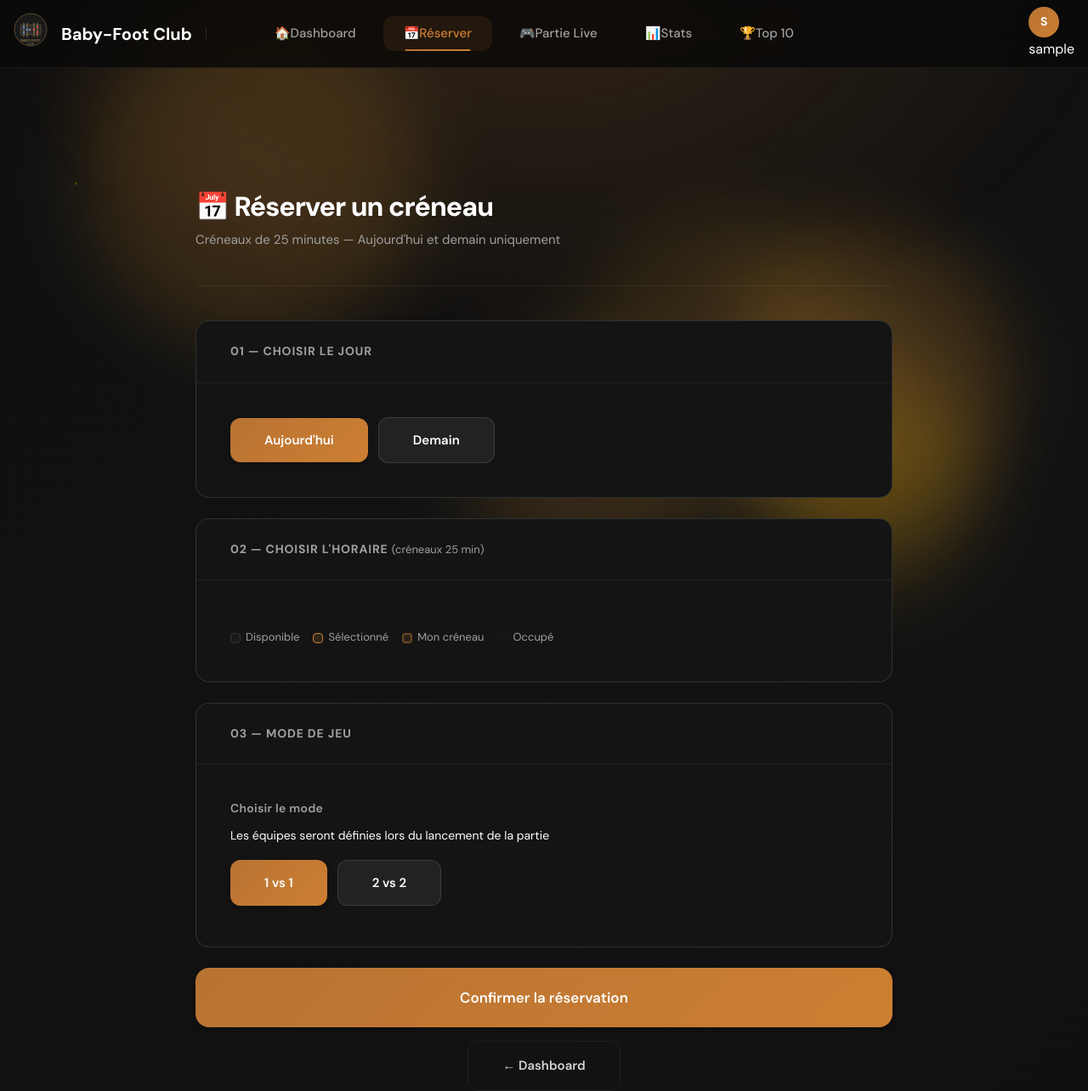
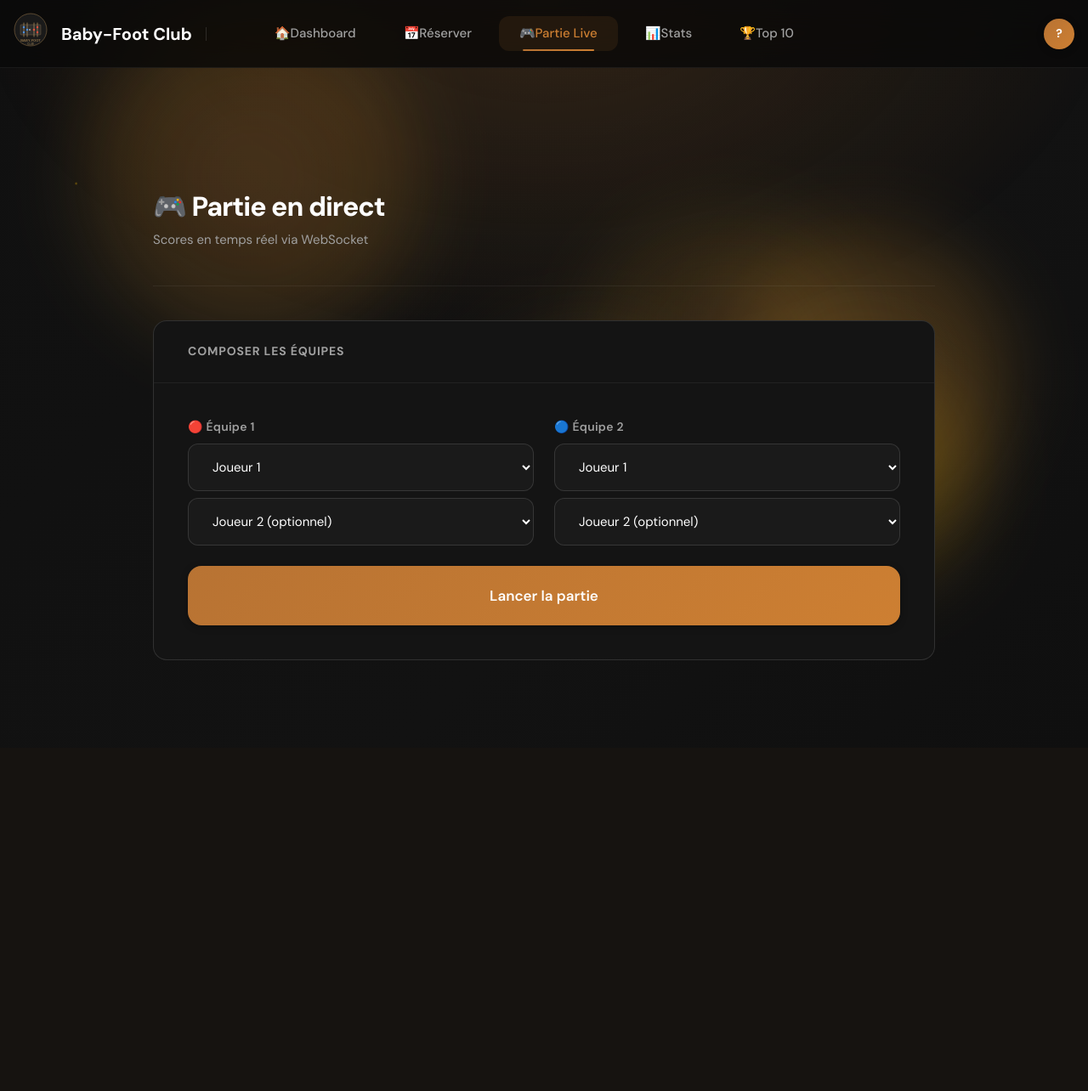
Before and after one commit to Nixy212/babyfoot-db., a Flask app: page /live-score in a window 1280 px wide. Shown: the whole page at 85% size. After the commit the page ends 777 px from the top, so only its background shows below. Run offline with Flask 3, Linux system fonts and the light colour scheme; the visitor is signed in with stand-in values (Sample User, id 1); data that the repository does not hold is empty; some libraries are stand-ins or nearby versions.

Commit message:
Update live-score.html

```diff
--- a/templates/live-score.html
+++ b/templates/live-score.html
@@ -3,13 +3,12 @@
 <head>
   <meta charset="UTF-8">
   <meta name="viewport" content="width=device-width, initial-scale=1.0">
-  <title>Réservation — Baby-Foot Club</title>
+  <title>Partie Live — Baby-Foot Club</title>
   <link rel="stylesheet" href="{{ url_for('static', filename='style.css') }}">
   <link rel="stylesheet" href="{{ url_for('static', filename='responsive-mobile.css') }}">
   <link rel="stylesheet" href="{{ url_for('static', filename='style-extended.css') }}">
-  <link rel="stylesheet" href="{{ url_for('static', filename='global-animations.css') }}">
   <link href="https://fonts.googleapis.com/css2?family=DM+Sans:wght@400;500;700&family=Space+Mono:wght@400;700&display=swap" rel="stylesheet">
-  <script src="{{ url_for('static', filename='global-animations.js') }}" defer></script>
+  <script src="https://cdn.socket.io/4.5.4/socket.io.min.js"></script>
   <link rel="stylesheet" href="{{ url_for('static', filename='global-animations.css') }}">
   <script src="{{ url_for('static', filename='global-animations.js') }}" defer></script>
 </head>
@@ -26,12 +25,12 @@
     <div class="nav-sep"></div>
     <div class="nav-links">
       <a href="/dashboard" class="nav-link"><span class="nav-link-icon">🏠</span><span>Dashboard</span></a>
-      <a href="/reservation" class="nav-link active"><span class="nav-link-icon">📅</span><span>Réserver</span></a>
-      <a href="/live-score" class="nav-link"><span class="nav-link-icon">🎮</span><span>Partie Live</span></a>
+      <a href="/reservation" class="nav-link"><span class="nav-link-icon">📅</span><span>Réserver</span></a>
+      <a href="/live-score" class="nav-link active"><span class="nav-link-icon">🎮</span><span>Partie Live</span></a>
       <a href="/stats" class="nav-link"><span class="nav-link-icon">📊</span><span>Stats</span></a>
       <a href="/top" class="nav-link"><span class="nav-link-icon">🏆</span><span>Top 10</span></a>
     </div>
-        <button class="burger" id="burger" onclick="toggleMenu()" aria-label="Menu">
+    <button class="burger" id="burger" onclick="toggleMenu()" aria-label="Menu">
       <span></span><span></span><span></span>
     </button>
     <div class="nav-right">
@@ -42,7 +41,7 @@
     </div>
   </div>
 </nav>
-<!-- Mobile Menu -->
+
 <div class="mobile-menu" id="mobileMenu">
   <button class="mobile-menu-close" onclick="toggleMenu()">✕</button>
   <a href="/dashboard">🏠 Dashboard</a>
@@ -50,92 +49,91 @@
   <a href="/live-score">🎮 Partie Live</a>
   <a href="/stats">📊 Stats</a>
   <a href="/top">🏆 Top 10</a>
-  <a href="#" onclick="fetch(\`/api/logout\`,{method:\`POST\`}).then(()=>location.href=\`/\`)">🚪 Déconnexion</a>
+  <a href="#" onclick="fetch(`/api/logout`,{method:`POST`}).then(()=>location.href=`/`)">🚪 Déconnexion</a>
 </div>
-<script id="burger-script">
+
+<script>
 function toggleMenu() {
   document.getElementById("burger").classList.toggle("open");
   document.getElementById("mobileMenu").classList.toggle("open");
   document.body.style.overflow = document.getElementById("mobileMenu").classList.contains("open") ? "hidden" : "";
 }
-document.querySelectorAll(".mobile-menu a").forEach(a => a.addEventListener("click", () => {
-  if (!a.getAttribute("onclick")) toggleMenu();
-}));
-const path = window.location.pathname;
-document.querySelectorAll(".mobile-menu a").forEach(a => {
-  if (a.getAttribute("href") === path) a.classList.add("active");
-});
 </script>
 
 <div class="page">
-  <div class="container" style="max-width:900px">
+  <div class="container" style="max-width:1000px">
     <div class="page-header fade-up">
-      <h1>📅 Réserver un créneau</h1>
-      <p>Créneaux de 25 minutes — Aujourd'hui et demain uniquement</p>
+      <h1>🎮 Partie en direct</h1>
+      <p>Scores en temps réel via WebSocket</p>
     </div>
 
-    <!-- Sélection du jour -->
-    <div class="card fade-up" style="animation-delay:.05s;margin-bottom:1.5rem">
-      <div class="card-header"><h3>01 — Choisir le jour</h3></div>
-      <div class="card-body" style="display:flex;gap:0.75rem;align-items:center;flex-wrap:wrap">
-        <button id="btnToday" class="btn btn-primary" onclick="selectDay(0)">Aujourd'hui</button>
-        <button id="btnTomorrow" class="btn btn-secondary" onclick="selectDay(1)">Demain</button>
-        <span id="dayLabel" style="display:flex;align-items:center;font-size:0.9375rem;color:var(--text-secondary);margin-left:0.5rem;font-weight:600"></span>
+    <!-- Formulaire de démarrage -->
+    <div id="startForm" class="card fade-up" style="animation-delay:.05s;margin-bottom:1.5rem">
+      <div class="card-header"><h3>Composer les équipes</h3></div>
+      <div class="card-body">
+        <div style="display:grid;grid-template-columns:1fr 1fr;gap:1.5rem;margin-bottom:1.5rem">
+          <div>
+            <label class="label">🔴 Équipe 1</label>
+            <select id="t1p1" class="input" style="margin-bottom:0.5rem">
+              <option value="">Joueur 1</option>
+            </select>
+            <select id="t1p2" class="input">
+              <option value="">Joueur 2 (optionnel)</option>
+            </select>
+          </div>
+          <div>
+            <label class="label">🔵 Équipe 2</label>
+            <select id="t2p1" class="input" style="margin-bottom:0.5rem">
+              <option value="">Joueur 1</option>
+            </select>
+            <select id="t2p2" class="input">
+              <option value="">Joueur 2 (optionnel)</option>
+            </select>
+          </div>
+        </div>
+        <button id="btnStart" class="btn btn-primary btn-full btn-lg">Lancer la partie</button>
       </div>
     </div>
 
-    <!-- Créneaux -->
-    <div class="card fade-up" style="animation-delay:.08s;margin-bottom:1.5rem">
-      <div class="card-header">
-        <h3>02 — Choisir l'horaire <small style="font-weight:400;text-transform:none;letter-spacing:0;color:var(--text-tertiary);font-size:0.8125rem">(créneaux 25 min)</small></h3>
-        <span id="selectedBadge" style="display:none" class="tag tag-brn"></span>
+    <!-- Partie en cours -->
+    <div id="gameArea" style="display:none">
+      <div class="card fade-up" style="margin-bottom:1.5rem">
+        <div class="card-body" style="text-align:center;padding:3rem 1rem">
+          <div style="display:grid;grid-template-columns:1fr auto 1fr;gap:2rem;align-items:center;max-width:600px;margin:0 auto">
+            <div>
+              <div style="font-size:0.875rem;color:var(--text-secondary);margin-bottom:0.5rem">🔴 Équipe 1</div>
+              <div id="team1Names" style="font-weight:600;margin-bottom:1rem;color:var(--text-primary)">—</div>
+              <div id="score1" style="font-size:4rem;font-weight:700;color:var(--bronze);font-family:'Space Mono',monospace">0</div>
+              <button id="btnScore1" class="btn btn-primary" style="margin-top:1rem">+1 Point</button>
+            </div>
+            <div style="font-size:2rem;color:var(--text-tertiary)">vs</div>
+            <div>
+              <div style="font-size:0.875rem;color:var(--text-secondary);margin-bottom:0.5rem">🔵 Équipe 2</div>
+              <div id="team2Names" style="font-weight:600;margin-bottom:1rem;color:var(--text-primary)">—</div>
+              <div id="score2" style="font-size:4rem;font-weight:700;color:var(--bronze);font-family:'Space Mono',monospace">0</div>
+              <button id="btnScore2" class="btn btn-primary" style="margin-top:1rem">+1 Point</button>
+            </div>
+          </div>
+        </div>
       </div>
-      <div class="card-body">
-        <div class="slot-grid" id="slotsGrid"></div>
-        <div id="slotHelp" style="margin-top:1rem;font-size:0.8125rem;color:var(--text-tertiary);display:flex;flex-wrap:wrap;gap:1rem">
-          <span style="display:inline-flex;align-items:center;gap:0.375rem">
-            <span style="width:12px;height:12px;background:var(--bg-tertiary);border:1px solid var(--border-normal);border-radius:4px"></span>
-            Disponible
-          </span>
-          <span style="display:inline-flex;align-items:center;gap:0.375rem">
-            <span style="width:12px;height:12px;background:linear-gradient(135deg, rgba(205, 127, 50, 0.2) 0%, rgba(255, 191, 0, 0.1) 100%);border:1px solid var(--bronze);border-radius:4px"></span>
-            Sélectionné
-          </span>
-          <span style="display:inline-flex;align-items:center;gap:0.375rem">
-            <span style="width:12px;height:12px;background:linear-gradient(135deg, rgba(205, 127, 50, 0.15) 0%, rgba(255, 191, 0, 0.08) 100%);border:2px solid rgba(205, 127, 50, 0.4);border-radius:4px"></span>
-            Mon créneau
-          </span>
-          <span style="display:inline-flex;align-items:center;gap:0.375rem">
-            <span style="width:12px;height:12px;background:var(--bg-secondary);border:1px solid var(--border-subtle);border-radius:4px;opacity:0.5"></span>
-            Occupé
-          </span>
+
+      <div class="card fade-up">
+        <div class="card-body" style="text-align:center">
+          <button id="btnReset" class="btn btn-secondary">Réinitialiser la partie</button>
         </div>
       </div>
     </div>
 
-    <!-- Config partie -->
-    <div class="card fade-up" style="animation-delay:.1s;margin-bottom:1.5rem">
-      <div class="card-header"><h3>03 — Mode de jeu</h3></div>
-      <div class="card-body">
-        <div style="margin-bottom:0.5rem">
-          <label class="label">Choisir le mode</label>
-          <p style="font-size:0.875rem;color:var(--text-3);margin-bottom:1rem">
-            Les équipes seront définies lors du lancement de la partie
-          </p>
-          <div style="display:flex;gap:0.75rem">
-            <button id="m1v1" class="btn btn-primary" onclick="setMode('1v1')">1 vs 1</button>
-            <button id="m2v2" class="btn btn-secondary" onclick="setMode('2v2')">2 vs 2</button>
-          </div>
+    <!-- Partie terminée -->
+    <div id="endArea" style="display:none">
+      <div class="card fade-up">
+        <div class="card-body" style="text-align:center;padding:3rem 1rem">
+          <div style="font-size:3rem;margin-bottom:1rem">🏆</div>
+          <h2 id="winnerText" style="margin-bottom:1rem">—</h2>
+          <div id="finalScores" style="font-size:1.25rem;margin-bottom:2rem;color:var(--text-secondary)">—</div>
+          <button id="btnNewGame" class="btn btn-primary btn-lg">Nouvelle partie</button>
         </div>
       </div>
-    </div>
-
-    <!-- Bouton confirm -->
-    <button id="confirmBtn" class="btn btn-primary btn-full btn-lg fade-up" style="animation-delay:.12s">
-      Confirmer la réservation
-    </button>
-    <div style="text-align:center;margin-top:1rem">
-      <a href="/dashboard" class="btn btn-ghost">← Dashboard</a>
     </div>
   </div>
 </div>
@@ -143,11 +141,9 @@ document.querySelectorAll(".mobile-menu a").forEach(a => {
 <div class="toast-wrap" id="tw"></div>
 
 <script>
-let allUsers = [], currentUser = '', reservations = {};
-let selectedDayOffset = 0, selectedSlot = null, mode = '1v1';
-
-const DAYS = ['Dimanche','Lundi','Mardi','Mercredi','Jeudi','Vendredi','Samedi'];
-const MONTHS = ['jan','fév','mar','avr','mai','jun','jul','aoû','sep','oct','nov','déc'];
+const socket = io();
+let allUsers = [];
+let currentUser = null;
 
 function toast(msg, type='inf') {
   const c=document.getElementById('tw'), t=document.createElement('div');
@@ -155,105 +151,98 @@ function toast(msg, type='inf') {
   setTimeout(()=>t.remove(), 3200);
 }
 
-function getDate(offset) {
-  const d = new Date(); d.setDate(d.getDate()+offset); return d;
-}
-function getDayName(offset) {
-  const d = getDate(offset);
-  const name = DAYS[d.getDay()];
-  return `${name} ${d.getDate()} ${MONTHS[d.getMonth()]}`;
-}
-function getDayKey(offset) { return DAYS[getDate(offset).getDay()]; }
+socket.on('error', d => toast(d.message, 'err'));
 
-function selectDay(offset) {
-  selectedDayOffset = offset; selectedSlot = null;
-  document.getElementById('selectedBadge').style.display = 'none';
-  document.getElementById('btnToday').className = offset===0?'btn btn-primary':'btn btn-secondary';
-  document.getElementById('btnTomorrow').className = offset===1?'btn btn-primary':'btn btn-secondary';
-  document.getElementById('dayLabel').textContent = getDayName(offset);
-  renderSlots();
-}
+socket.on('game_started', game => {
+  document.getElementById('startForm').style.display = 'none';
+  document.getElementById('gameArea').style.display = 'block';
+  document.getElementById('endArea').style.display = 'none';
+  document.getElementById('team1Names').textContent = game.team1_players.join(' + ');
+  document.getElementById('team2Names').textContent = game.team2_players.join(' + ');
+  document.getElementById('score1').textContent = game.team1_score;
+  document.getElementById('score2').textContent = game.team2_score;
+  toast('Partie lancée !', 'ok');
+});
 
-// Génère créneaux de 25 min de 8h à 21h (vrais intervalles 25min)
-function genSlots() {
-  const slots = [];
-  let t = 8 * 60; // 8h00 en minutes
-  while (t < 21 * 60) {
-    const h = Math.floor(t / 60), m = t % 60;
-    slots.push(String(h).padStart(2,'0') + ':' + String(m).padStart(2,'0'));
-    t += 25;
+socket.on('score_updated', game => {
+  document.getElementById('score1').textContent = game.team1_score;
+  document.getElementById('score2').textContent = game.team2_score;
+});
+
+socket.on('game_ended', game => {
+  document.getElementById('gameArea').style.display = 'none';
+  document.getElementById('endArea').style.display = 'block';
+  const winner = game.winner === 'team1' ? game.team1_players : game.team2_players;
+  document.getElementById('winnerText').textContent = `${winner.join(' + ')} remporte la partie !`;
+  document.getElementById('finalScores').textContent = `Score final : ${game.team1_score} - ${game.team2_score}`;
+  toast('Partie terminée !', 'ok');
+});
+
+socket.on('game_reset', () => {
+  document.getElementById('startForm').style.display = 'block';
+  document.getElementById('gameArea').style.display = 'none';
+  document.getElementById('endArea').style.display = 'none';
+  ['t1p1','t1p2','t2p1','t2p2'].forEach(id => document.getElementById(id).value = '');
+  toast('Partie réinitialisée', 'inf');
+});
+
+document.getElementById('btnStart').addEventListener('click', () => {
+  const t1p1 = document.getElementById('t1p1').value;
+  const t1p2 = document.getElementById('t1p2').value;
+  const t2p1 = document.getElementById('t2p1').value;
+  const t2p2 = document.getElementById('t2p2').value;
+  const team1 = [t1p1, t1p2].filter(p => p);
+  const team2 = [t2p1, t2p2].filter(p => p);
+  if (team1.length === 0 || team2.length === 0) {
+    toast('Chaque équipe doit avoir au moins un joueur', 'err');
+    return;
   }
-  return slots;
-}
+  socket.emit('start_game', {team1, team2});
+});
 
-function renderSlots() {
-  const dayKey = getDayKey(selectedDayOffset);
-  const dayRes = (reservations[dayKey]) || {};
-  const slots = genSlots();
-  const grid = document.getElementById('slotsGrid');
+document.getElementById('btnScore1').addEventListener('click', () => {
+  socket.emit('update_score', {team: 'team1'});
+});
 
-  grid.innerHTML = slots.map(s => {
-    const taken = dayRes[s];
-    const isMine = taken && taken.reserved_by === currentUser;
-    const isSelected = selectedSlot === s;
-    if (isMine) {
-      return `<div class="slot-pill mine" title="Votre réservation">${s}<br><span style="font-size:0.7rem;opacity:0.8">à vous</span></div>`;
-    }
-    if (taken) {
-      return `<div class="slot-pill taken">${s}<br><span style="font-size:0.7rem;opacity:0.6">occupé</span></div>`;
-    }
-    return `<div class="slot-pill ${isSelected?'selected':''}" onclick="pickSlot('${s}')">${s}</div>`;
-  }).join('');
-}
+document.getElementById('btnScore2').addEventListener('click', () => {
+  socket.emit('update_score', {team: 'team2'});
+});
 
-function pickSlot(s) {
-  selectedSlot = s;
-  const badge = document.getElementById('selectedBadge');
-  badge.textContent = `${getDayName(selectedDayOffset)} · ${s}`;
-  badge.style.display = 'inline-flex';
-  renderSlots();
-}
+document.getElementById('btnReset').addEventListener('click', () => {
+  if (confirm('Réinitialiser la partie en cours ?')) {
+    socket.emit('reset_game');
+  }
+});
 
-function setMode(m) {
-  mode = m;
-  document.getElementById('m1v1').className = m==='1v1'?'btn btn-primary':'btn btn-secondary';
-  document.getElementById('m2v2').className = m==='2v2'?'btn btn-primary':'btn btn-secondary';
-}
-
-document.getElementById('confirmBtn').addEventListener('click', async () => {
-  if (!selectedSlot) { toast('Sélectionnez un créneau', 'err'); return; }
-  const dayKey = getDayKey(selectedDayOffset);
-  const btn = document.getElementById('confirmBtn');
-  btn.disabled = true; btn.innerHTML = '<span class="spin"></span> Réservation…';
-  try {
-    const r = await fetch('/reserve_slot',{
-      method:'POST', headers:{'Content-Type':'application/json'},
-      body: JSON.stringify({day:dayKey, time:selectedSlot, team1:[], team2:[], mode})
-    }).then(x=>x.json());
-    if (r.success) {
-      toast(`✓ Réservé : ${getDayName(selectedDayOffset)} à ${selectedSlot}`, 'ok');
-      setTimeout(()=>window.location.href='/dashboard', 1200);
-    } else {
-      toast(r.message||'Erreur', 'err');
-      btn.disabled=false; btn.textContent='Confirmer la réservation';
-    }
-  } catch { toast('Erreur serveur','err'); btn.disabled=false; btn.textContent='Confirmer la réservation'; }
+document.getElementById('btnNewGame').addEventListener('click', () => {
+  socket.emit('reset_game');
 });
 
 async function init() {
-  const [ud, res] = await Promise.all([
+  const [ud, users] = await Promise.all([
     fetch('/current_user').then(r=>r.json()),
-    fetch('/reservations_all').then(r=>r.json())
+    fetch('/users_list').then(r=>r.json())
   ]);
-  currentUser = ud.username;
-  reservations = res;
-  if (currentUser) {
-    document.getElementById('navAv').textContent = currentUser[0].toUpperCase();
-    document.getElementById('navUsername').textContent = currentUser;
+
+  currentUser = ud;
+  allUsers = users;
+
+  if (currentUser.username) {
+    document.getElementById('navAv').textContent = currentUser.username[0].toUpperCase();
+    document.getElementById('navUsername').textContent = currentUser.username;
   }
-  ['t1p1','t1p2','t2p1','t2p2'].forEach(setupDropdown);
-  selectDay(0);
+
+  ['t1p1','t1p2','t2p1','t2p2'].forEach(id => {
+    const sel = document.getElementById(id);
+    allUsers.forEach(u => {
+      const opt = document.createElement('option');
+      opt.value = u;
+      opt.textContent = u;
+      sel.appendChild(opt);
+    });
+  });
 }
+
 init();
 </script>
 </body>
```
